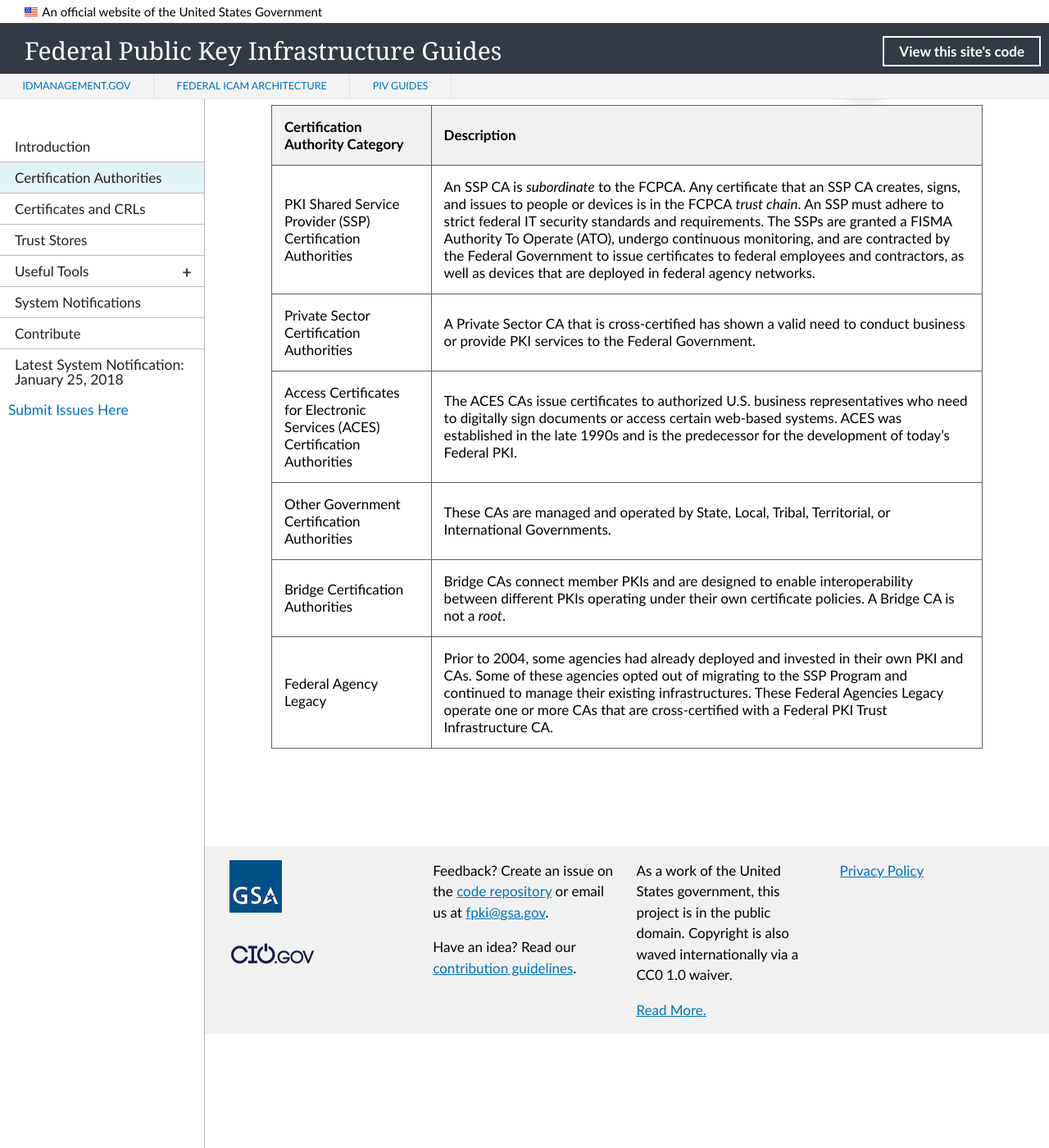
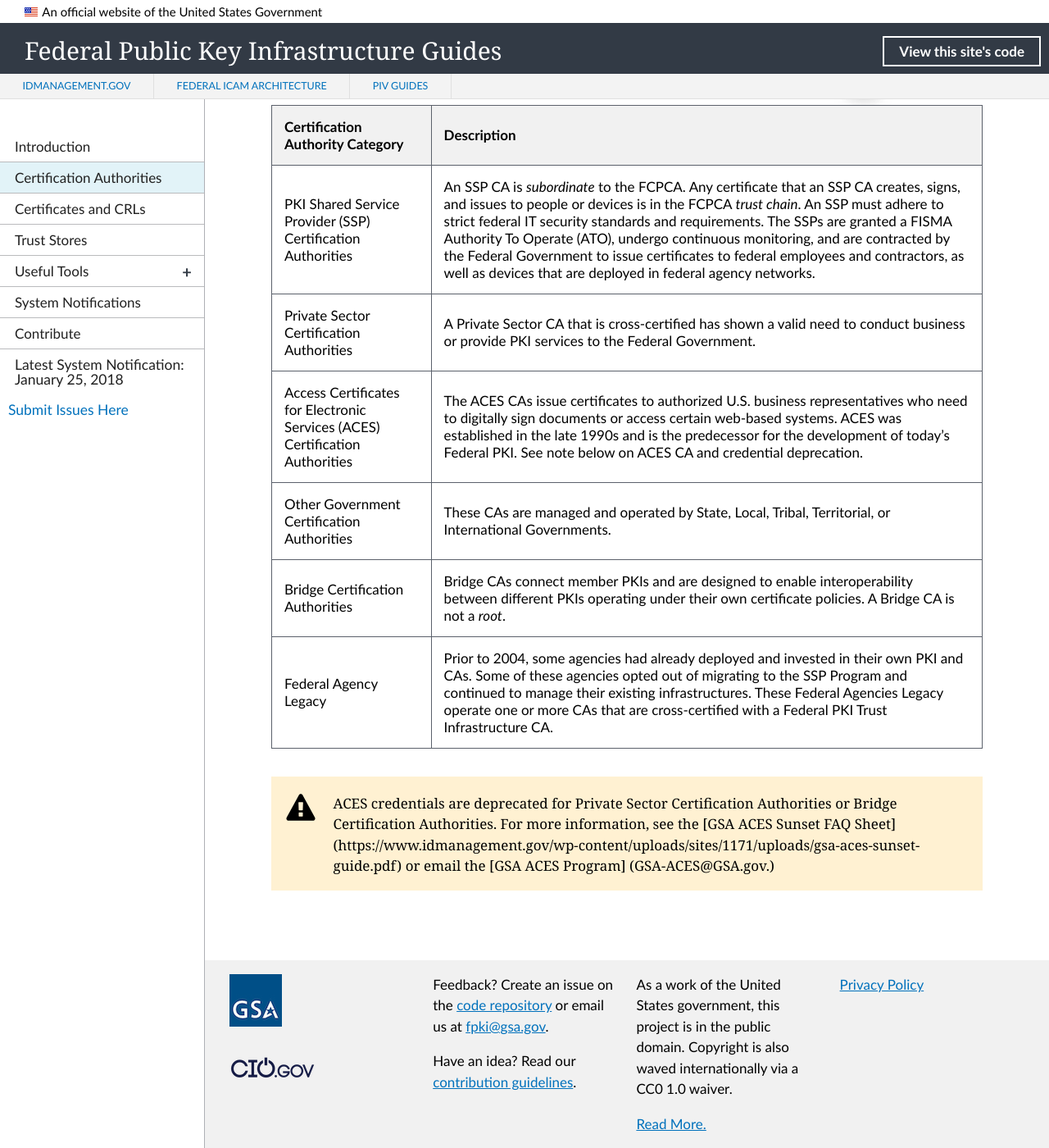
Before and after one commit to GSA/fpki-guides, a Jekyll site: the page built from pages/fpki_cas.md, in a window 1280 px wide and 1400 px high, scrolled down 2256 px. Shown: the whole window at 82% size. Built offline with Jekyll 4.4.1, drawn with Linux system fonts in a browser that asks for light colours; nearby versions of some CDN libraries; library files that are not in the unit come from our copies; before the commit the page ends 3517 px from its top, so only the background shows below that.

Commit message:
Update for ACES Sunset
I added a note and alert about ACES sunset and linked the transition FAQ sheet.

```diff
--- a/pages/fpki_cas.md
+++ b/pages/fpki_cas.md
@@ -73,7 +73,9 @@
 |-----------|---------------|
 | PKI Shared Service Provider (SSP) Certification Authorities | An SSP CA is *subordinate* to the FCPCA.  Any certificate that an SSP CA creates, signs, and issues to people or devices is in the FCPCA _trust chain_. An SSP must adhere to strict federal IT security standards and requirements.  The SSPs are granted a FISMA Authority To Operate (ATO), undergo continuous monitoring, and are contracted by the Federal Government to issue certificates to federal employees and contractors, as well as devices that are deployed in federal agency networks. |
 | Private Sector Certification Authorities | A Private Sector CA that is cross-certified has shown a valid need to conduct business or provide PKI services to the Federal Government. |
-| Access Certificates for Electronic Services (ACES) Certification Authorities | The ACES CAs issue certificates to authorized U.S. business representatives who need to digitally sign documents or access certain web-based systems.  ACES was established in the late 1990s and is the predecessor for the development of today's Federal PKI. |
+| Access Certificates for Electronic Services (ACES) Certification Authorities | The ACES CAs issue certificates to authorized U.S. business representatives who need to digitally sign documents or access certain web-based systems.  ACES was established in the late 1990s and is the predecessor for the development of today's Federal PKI. See note below on ACES CA and credential deprecation. |
 | Other Government Certification Authorities | These CAs are managed and operated by State, Local, Tribal, Territorial, or International Governments. |
 | Bridge Certification Authorities | Bridge CAs connect member PKIs and are designed to enable interoperability between different PKIs operating under their own certificate policies. A Bridge CA is not a _root_. |
 | Federal Agency Legacy | Prior to 2004, some agencies had already deployed and invested in their own PKI and CAs. Some of these agencies opted out of migrating to the SSP Program and continued to manage their existing infrastructures. These Federal Agencies Legacy operate one or more CAs that are cross-certified with a Federal PKI Trust Infrastructure CA.|
+
+{% include alert-warning.html content="ACES credentials are deprecated for Private Sector Certification Authorities or Bridge Certification Authorities. For more information, see the [GSA ACES Sunset FAQ Sheet] (https://www.idmanagement.gov/wp-content/uploads/sites/1171/uploads/gsa-aces-sunset-guide.pdf) or email the [GSA ACES Program] (GSA-ACES@GSA.gov.)" %}
```
